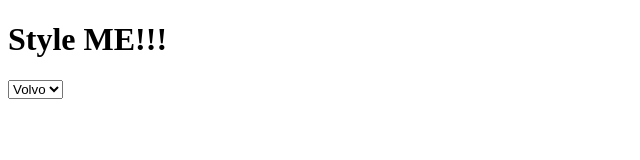
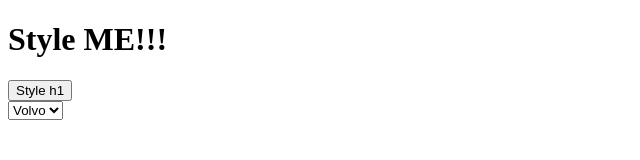
Before and after one commit to kopenhamn/kopenhamn.github.io, a plain HTML site: page Study/JS/Essential/index.html in a window 1280 px wide. Shown: the whole page, without its empty margins (0-640 px from the left). Drawn offline with Linux system fonts and the light colour scheme.

Commit message:
some examples of eventListener

```diff
--- a/Study/JS/Essential/index.html
+++ b/Study/JS/Essential/index.html
@@ -25,7 +25,7 @@
         style the text in JS (2)-->
 
         <h1 id="style">Style ME!!!</h1>
-
+        <input type="button", value="Style h1" id="pushTheButton" /></br>
         <select name="cars">
             <option value="volvo">
                 Volvo
```
Also changed, not shown: Study/JS/Essential/myapp.js (+28 -1 lines).
